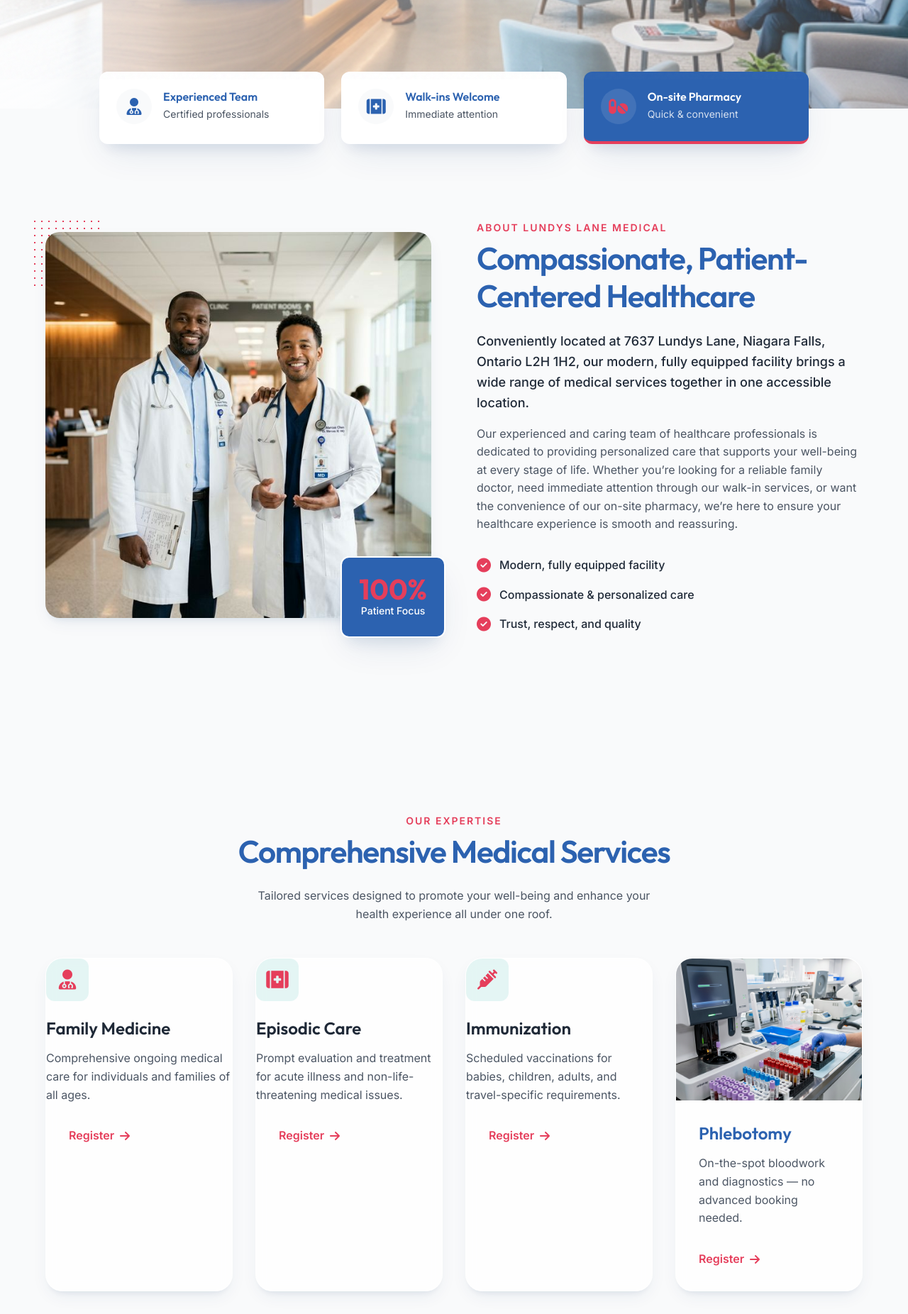
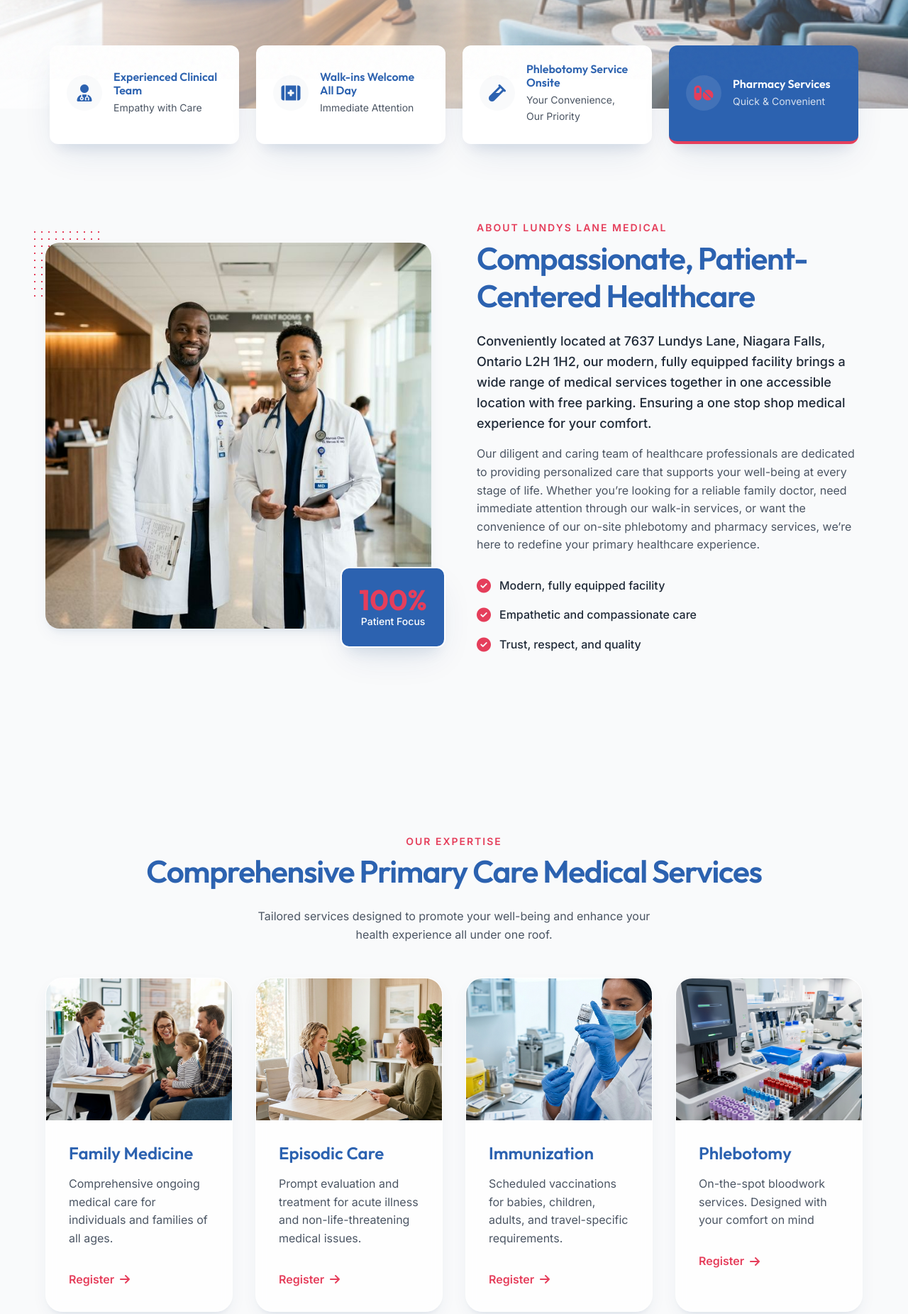
Before and after one commit to Femibabz/Crowlandmed, a website built with Vite: page index.html in a window 1280 px wide. Shown: the part 688-2540 px from the top of the page at 71% size. Built offline with nearby package versions, Linux system fonts and the light colour scheme.

Commit message:
Update services section with images, add Phlebotomy to floating hero stats cards, and adjust index.html copy as requested by owner

```diff
--- a/index.html
+++ b/index.html
@@ -67,22 +67,29 @@
         <div class="stat-card">
           <div class="stat-icon"><i class="fa-solid fa-user-doctor"></i></div>
           <div class="stat-info">
-            <h4>Experienced Team</h4>
-            <p>Certified professionals</p>
+            <h4>Experienced Clinical Team</h4>
+            <p>Empathy with Care</p>
           </div>
         </div>
         <div class="stat-card">
           <div class="stat-icon"><i class="fa-solid fa-kit-medical"></i></div>
           <div class="stat-info">
-            <h4>Walk-ins Welcome</h4>
-            <p>Immediate attention</p>
+            <h4>Walk-ins Welcome All Day</h4>
+            <p>Immediate Attention</p>
+          </div>
+        </div>
+        <div class="stat-card">
+          <div class="stat-icon"><i class="fa-solid fa-vial"></i></div>
+          <div class="stat-info">
+            <h4>Phlebotomy Service Onsite</h4>
+            <p>Your Convenience, Our Priority</p>
           </div>
         </div>
         <div class="stat-card active-card">
           <div class="stat-icon"><i class="fa-solid fa-pills"></i></div>
           <div class="stat-info">
-            <h4>On-site Pharmacy</h4>
-            <p>Quick & convenient</p>
+            <h4>Pharmacy Services</h4>
+            <p>Quick & Convenient</p>
           </div>
         </div>
       </div>
@@ -103,12 +110,12 @@
         <div class="about-content reveal-right">
           <h4 class="section-subtitle">About Lundys Lane Medical</h4>
           <h2 class="section-title">Compassionate, Patient-Centered Healthcare</h2>
-          <p class="lead-text">Conveniently located at 7637 Lundys Lane, Niagara Falls, Ontario L2H 1H2, our modern, fully equipped facility brings a wide range of medical services together in one accessible location.</p>
-          <p>Our experienced and caring team of healthcare professionals is dedicated to providing personalized care that supports your well-being at every stage of life. Whether you’re looking for a reliable family doctor, need immediate attention through our walk-in services, or want the convenience of our on-site pharmacy, we’re here to ensure your healthcare experience is smooth and reassuring.</p>
+          <p class="lead-text">Conveniently located at 7637 Lundys Lane, Niagara Falls, Ontario L2H 1H2, our modern, fully equipped facility brings a wide range of medical services together in one accessible location with free parking. Ensuring a one stop shop medical experience for your comfort.</p>
+          <p>Our diligent and caring team of healthcare professionals are dedicated to providing personalized care that supports your well-being at every stage of life. Whether you’re looking for a reliable family doctor, need immediate attention through our walk-in services, or want the convenience of our on-site phlebotomy and pharmacy services, we’re here to redefine your primary healthcare experience.</p>
 
           <ul class="about-features">
             <li><i class="fa-solid fa-check-circle"></i> Modern, fully equipped facility</li>
-            <li><i class="fa-solid fa-check-circle"></i> Compassionate & personalized care</li>
+            <li><i class="fa-solid fa-check-circle"></i> Empathetic and compassionate care</li>
             <li><i class="fa-solid fa-check-circle"></i> Trust, respect, and quality</li>
           </ul>
         </div>
@@ -120,32 +127,38 @@
       <div class="container">
         <div class="section-header text-center reveal-up">
           <h4 class="section-subtitle">Our Expertise</h4>
-          <h2 class="section-title">Comprehensive Medical Services</h2>
+          <h2 class="section-title">Comprehensive Primary Care Medical Services</h2>
           <p class="section-desc">Tailored services designed to promote your well-being and enhance your health experience all under one roof.</p>
         </div>
 
         <div class="services-grid">
           <!-- Service 1 -->
           <div class="service-card reveal-up">
-            <div class="service-icon"><i class="fa-solid fa-user-doctor"></i></div>
-            <h3>Family Medicine</h3>
-            <p>Comprehensive ongoing medical care for individuals and families of all ages.</p>
+            <div class="service-image-container">
+              <img src="/family_practice.png" alt="Family Medicine" class="service-img" />
+            </div>
+            <h3 class="service-title">Family Medicine</h3>
+            <p class="service-desc">Comprehensive ongoing medical care for individuals and families of all ages.</p>
             <a href="/register" class="service-link">Register <i class="fa-solid fa-arrow-right"></i></a>
           </div>
 
           <!-- Service 2 -->
           <div class="service-card reveal-up delay-1">
-            <div class="service-icon"><i class="fa-solid fa-kit-medical"></i></div>
-            <h3>Episodic Care</h3>
-            <p>Prompt evaluation and treatment for acute illness and non-life-threatening medical issues.</p>
+            <div class="service-image-container">
+              <img src="/episodic_care.png" alt="Episodic Care" class="service-img" />
+            </div>
+            <h3 class="service-title">Episodic Care</h3>
+            <p class="service-desc">Prompt evaluation and treatment for acute illness and non-life-threatening medical issues.</p>
             <a href="/register" class="service-link">Register <i class="fa-solid fa-arrow-right"></i></a>
           </div>
 
           <!-- Service 3 -->
           <div class="service-card reveal-up delay-2">
-            <div class="service-icon"><i class="fa-solid fa-syringe"></i></div>
-            <h3>Immunization</h3>
-            <p>Scheduled vaccinations for babies, children, adults, and travel-specific requirements.</p>
+            <div class="service-image-container">
+              <img src="/immunization.png" alt="Immunization" class="service-img" />
+            </div>
+            <h3 class="service-title">Immunization</h3>
+            <p class="service-desc">Scheduled vaccinations for babies, children, adults, and travel-specific requirements.</p>
             <a href="/register" class="service-link">Register <i class="fa-solid fa-arrow-right"></i></a>
           </div>
 
@@ -155,7 +168,7 @@
               <img src="/phlebotomy.png" alt="Phlebotomy" class="service-img" />
             </div>
             <h3 class="service-title">Phlebotomy</h3>
-            <p class="service-desc">On-the-spot bloodwork and diagnostics — no advanced booking needed.</p>
+            <p class="service-desc">On-the-spot bloodwork services. Designed with your comfort on mind</p>
             <a href="/register" class="service-link">Register <i class="fa-solid fa-arrow-right"></i></a>
           </div>
         </div>
--- a/style.css
+++ b/style.css
@@ -546,9 +546,9 @@
   left: 50%;
   transform: translate(-50%, 30px);
   width: 90%;
-  max-width: 1000px;
+  max-width: 1140px;
   display: grid;
-  grid-template-columns: repeat(3, 1fr);
+  grid-template-columns: repeat(4, 1fr);
   gap: 1.5rem;
   z-index: 10;
 }
```
Also changed, not shown: public/episodic_care.png (added), public/immunization.png (added).
